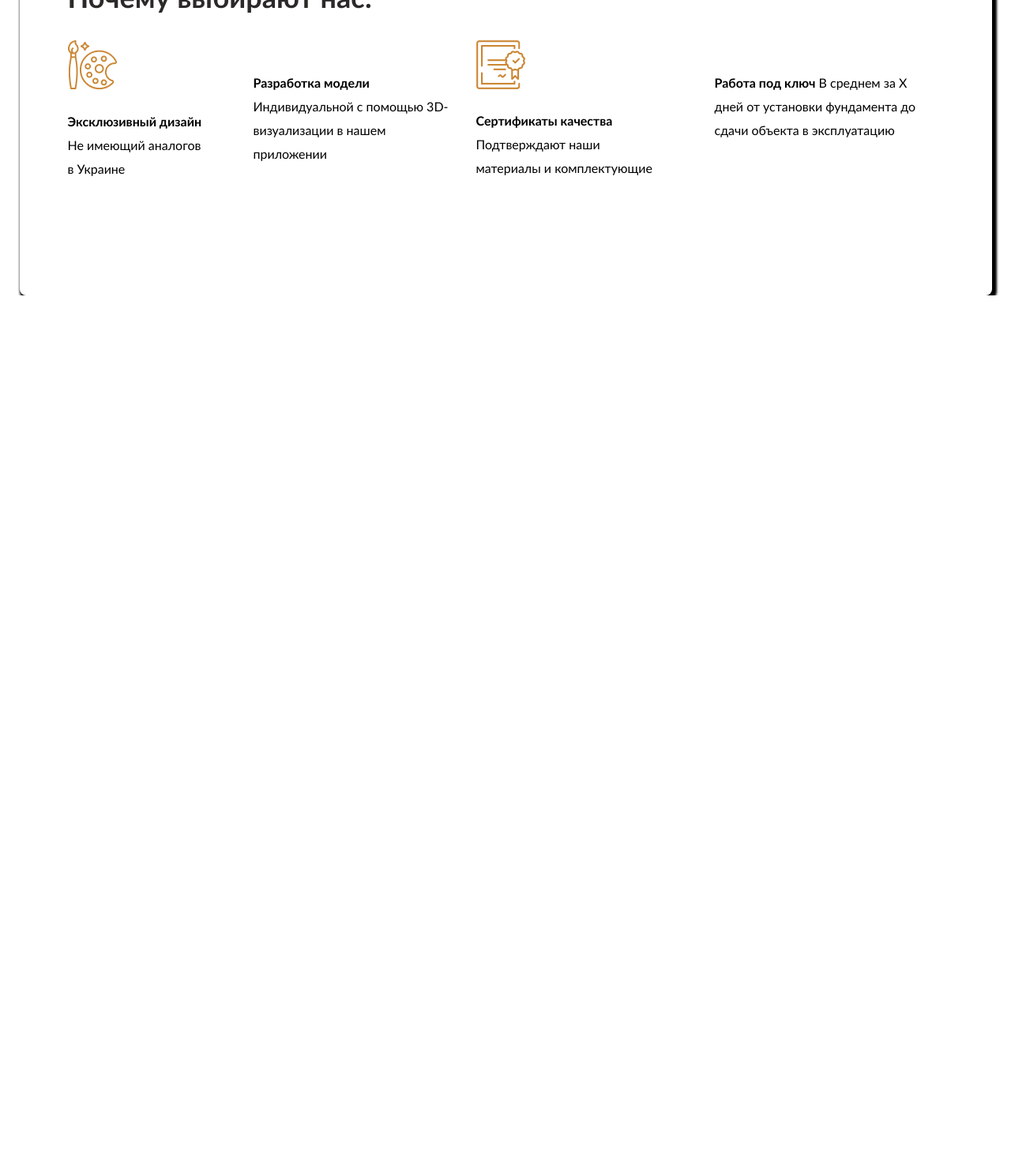
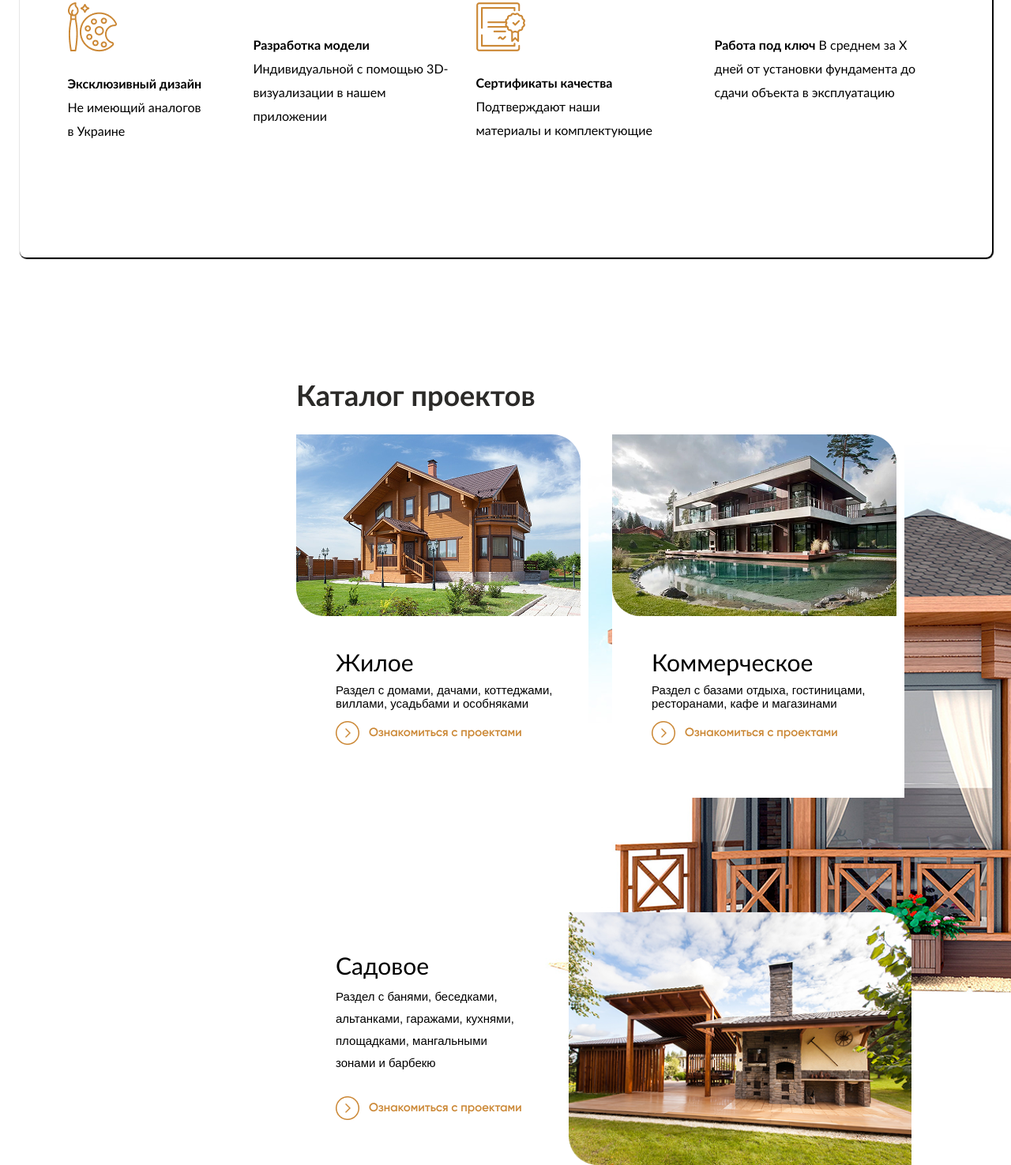
Before and after one commit to MakhmudovJavohir/frist, a plain HTML site: page home page/index.html in a window 1280 px wide. Shown: the part 904-2379 px from the top of the page at 79% size. Before the commit the page ends 1278 px from the top, so only its background shows below. Drawn offline with Linux system fonts and the light colour scheme.

Commit message:
home 2 section

```diff
--- a/home page/index.html
+++ b/home page/index.html
@@ -56,20 +56,16 @@
           <img src="./Слайдер.png" alt="" />
         </div>
         <div class="logos__container">
-
-
           <p class="logos__title">Почему выбирают нас:</p>
 
           <div class="logos__wrap">
-
             <div class="pocm__logo">
-              <img src="./Group 45.png" alt=""  />
+              <img src="./Group 45.png" alt="" />
               <p class="logo__text">
                 <span class="logo__words">Эксклюзивный дизайн </span> Не имеющий
                 аналогов в Украине
               </p>
             </div>
-
 
             <div class="pocm__logo1">
               <img src="./Иконка.png" alt="" />
@@ -79,24 +75,63 @@
               </p>
             </div>
 
-
             <div class="pocm__logo2">
               <img src="./Group 46.png" alt="" />
               <p class="logo__text3">
-                <span class="logo__words">Сертификаты качества </span> Подтверждают наши материалы и комплектующие
+                <span class="logo__words">Сертификаты качества </span>
+                Подтверждают наши материалы и комплектующие
               </p>
             </div>
 
-
             <div>
               <img src="./Иконка (1).png" alt="" />
-              <p class="logo__text4"> <span class="logo__words">Работа под ключ</span>
-                В среднем за Х дней от установки фундамента до сдачи объекта в эксплуатацию</p>
+              <p class="logo__text4">
+                <span class="logo__words">Работа под ключ</span> В среднем за Х
+                дней от установки фундамента до сдачи объекта в эксплуатацию
+              </p>
             </div>
-
           </div>
         </div>
       </section1>
+      <section2 class="sec2">
+        <img src="./фон.png" alt="" class="sec2__img">
+        <p class="catalog__title">Каталог проектов</p>
+        <div class="komer__wrp">
+          <div class="komer1">
+            <img src="./фото.png" alt="" />
+            <div class="komer1__title">Жилое</div>
+            <p class="komer1__text">
+              Раздел с домами, дачами, коттеджами, виллами, усадьбами и
+              особняками
+            </p>
+            <img src="./Ознакомиться с проектами.png" alt="" />
+          </div>
+
+          <div class="komer1">
+            <img src="./фото (1).png" alt="" />
+            <div class="komer1__title">Коммерческое</div>
+            <p class="komer1__text">
+              Раздел с базами отдыха, гостиницами, ресторанами, кафе и
+              магазинами
+            </p>
+            <img src="./Ознакомиться с проектами.png" alt="" />
+          </div>
+        </div>
+        <div class="sadovoe__wrp">
+          <div>
+            <p class="sadovoe__title">Садовое</p>
+            <p class="sadovoe__text">
+              Раздел с банями, беседками, альтанками, гаражами, кухнями,
+              площадками, мангальными зонами и барбекю
+            </p>
+            <img src="./Ознакомиться с проектами.png" alt="" class="sadovoe__img">
+          </div>
+          <img src="./фото (2).png" alt="">
+        </div>
+      </section2>
+      <section3 class="sec3">
+
+      </section3>
     </main>
   </body>
 </html>
--- a/home page/style.scss
+++ b/home page/style.scss
@@ -1,6 +1,6 @@
 @import url(../header/style.css);
 main{
-    // overflow: hidden;
+    overflow: hidden;
     width: 100%;
     max-width: 1920px;
     margin: 0 auto;
@@ -113,5 +113,87 @@ margin-top: 21px;
     border: none;
     margin-top: 74px;
     border-radius:8px ;
-    box-shadow: 3px 3px 3px 3px;
+    box-shadow: 1px 1px 1px 1px;
 }
+.komer1{
+    width: 370px;
+    height: 460px;
+    background-color: white;
+}
+.komer1__title{
+    font-family: 'Gill Sans', 'Gill Sans MT', Calibri, 'Trebuchet MS', sans-serif;
+    font-weight: 300px;
+    font-size: 30px;
+    margin-top: 36px;
+    margin-left: 50px;
+}
+.komer1__text{
+    font-family: sans-serif;
+    font-weight: 300px;
+    font-size: 15px;
+    margin-left: 50px;
+    margin-top: 9px;
+    margin-bottom: 14px;
+}
+.komer1 :nth-child(4){
+    margin-left: 50px;
+}
+.catalog__title{
+    font-family: 'Gill Sans', 'Gill Sans MT', Calibri, 'Trebuchet MS', sans-serif;
+    font-weight: 700;
+    font-size: 36px;
+    line-height: 58px;
+    letter-spacing: 0%;
+    color: #2B2A28;
+    margin-top: 145px;
+    margin-left: 375px;
+    margin-bottom: 21px;
+}
+.komer__wrp{
+    display: flex;
+    margin-left: 375px;
+    gap: 30px;
+}
+.sadovoe__wrp{
+    width: 770;
+    height: 320px;
+    margin-left: 375px;
+    margin-top: 29px;
+    display: flex;
+    gap: 59px;
+    margin-top: 145px;
+}
+.sadovoe__title{
+    font-family: 'Gill Sans', 'Gill Sans MT', Calibri, 'Trebuchet MS', sans-serif;
+    font-weight: 300px;
+    font-size: 30px;
+    margin-top: 49px;
+    margin-left: 50px;
+    margin-bottom: 8px;
+}
+.sadovoe__text{
+    font-family: sans-serif;
+    font-weight: 300px;
+    font-size: 15px;
+    margin-left: 50px;
+    width: 236px;
+    height: 112px;
+    margin-bottom: 28px;
+    line-height: 28px;
+}
+.sadovoe__img{
+    margin-left:50px ;
+}
+.sec2{
+    position: relative;
+    &__img{
+        position: absolute;
+        left: 665px;
+        top: 227px;
+        z-index: -1;
+    }
+}
+.sec3{
+    height:1920px ;
+    background-color: #FFFBF6;
+}
```
Also changed, not shown: header/index.html (+1 -1 lines), header/style.css, home page/style.css, home page/Ознакомиться с проектами.png (added), home page/фон.png (added), home page/фото (1).png (added), home page/фото (2).png (added), home page/фото.png (added), 1 other file.
